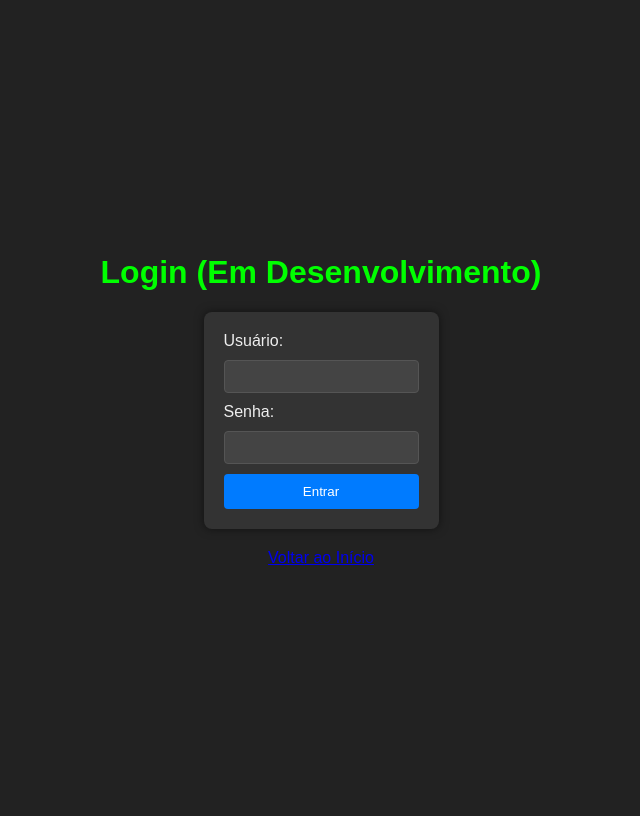
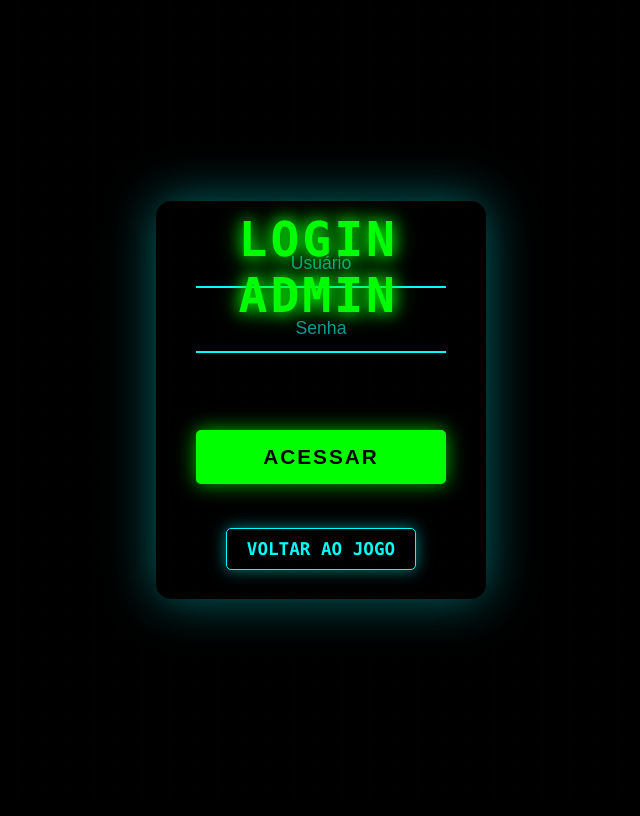
Before and after one commit to judbrito/combatSemStresS, a Flask app: page /login in a window 1280 px wide. Shown: the whole page, without its empty margins (319-959 px from the left). After the commit the page ends 627 px from the top, so only its background shows below. Run offline with Flask 3, Linux system fonts and the light colour scheme.

Commit message:
produção font jogador online fim

```diff
--- a/app.py
+++ b/app.py
@@ -103,14 +103,15 @@ def save_score():
 
 @app.route('/api/get_scores', methods=['GET'])
 def get_scores():
-    """Retorna todas as pontuações salvas do MongoDB, ordenadas decrescentemente pela pontuação."""
+    """Retorna todas as pontuações salvas do MongoDB, ordenadas crescentemente pela pontuação (do mais negativo ao mais positivo)."""
     if db is None:
         return jsonify({'message': 'Erro interno do servidor: Banco de dados não conectado.'}), 500
 
     try:
-        # Busca todas as pontuações, ordena por 'score' em ordem decrescente, e converte para lista
-        # O campo '_id' é excluído da resposta para evitar problemas de serialização JSON no frontend
-        scores_cursor = db[COLLECTION_NAME].find({}, {'_id': 0}).sort('score', -1)
+        # Busca todas as pontuações e ordena por 'score' em ordem CRESCENTE (1)
+        # Isso fará com que o maior número negativo (ex: -100) venha antes de um número negativo menor (ex: -10),
+        # e antes dos números positivos.
+        scores_cursor = db[COLLECTION_NAME].find({}, {'_id': 0}).sort('score', 1) # MUDANÇA AQUI: de -1 para 1
         scores_list = list(scores_cursor)
         return jsonify(scores_list), 200
     except Exception as e:
--- a/static/js/game.js
+++ b/static/js/game.js
@@ -607,7 +607,7 @@ function draw() {
             ctx.closePath();
 
             ctx.fillStyle = 'white';
-            ctx.font = 'bold 25px Arial';
+            ctx.font = 'bold 15px Arial';
             ctx.textAlign = 'center';
             ctx.textBaseline = 'middle';
             ctx.fillText(Math.abs(orb.value), orb.x, orb.y);
--- a/templates/login.html
+++ b/templates/login.html
@@ -3,59 +3,174 @@
 <head>
     <meta charset="UTF-8">
     <meta name="viewport" content="width=device-width, initial-scale=1.0">
-    <title>Tela de Login</title>
+    <title>Acesso Admin - Sorteio Emoção</title>
+    <link rel="stylesheet" href="{{ url_for('static', filename='css/style.css') }}">
     <style>
+        /* --- NOVO ESTILO PARA O PAINEL DE LOGIN --- */
         body {
-            font-family: Arial, sans-serif;
+            margin: 0;
+            padding: 0;
+            width: 100vw;
+            height: 100vh;
             display: flex;
+            flex-direction: column;
             justify-content: center;
             align-items: center;
-            height: 100vh;
-            background-color: #222;
-            color: #eee;
-            flex-direction: column;
+            background-color: #000; /* Fundo totalmente preto */
+            color: #00ffff; /* Cor padrão do texto (azul neon) */
+            font-family: 'Consolas', monospace; /* Fonte com estilo de terminal/código */
+            overflow: hidden; /* Evita scroll */
+            position: relative;
         }
-        h1 {
-            color: #00ff00;
+
+        /* Efeito de grade de fundo sutil (opcional, mas adiciona ao tema) */
+        body::before {
+            content: '';
+            position: absolute;
+            top: 0;
+            left: 0;
+            width: 100%;
+            height: 100%;
+            background-image: linear-gradient(0deg, transparent 24%, rgba(0,255,255,0.05) 25%, rgba(0,255,255,0.05) 26%, transparent 27%, transparent 74%, rgba(0,255,255,0.05) 75%, rgba(0,255,255,0.05) 76%, transparent 77%, transparent), linear-gradient(90deg, transparent 24%, rgba(0,255,255,0.05) 25%, rgba(0,255,255,0.05) 26%, transparent 27%, transparent 74%, rgba(0,255,255,0.05) 75%, rgba(0,255,255,0.05) 76%, transparent 77%, transparent);
+            background-size: 50px 50px;
+            z-index: 0;
+            opacity: 0.1;
         }
-        form {
-            background-color: #333;
-            padding: 20px;
-            border-radius: 8px;
-            box-shadow: 0 0 10px rgba(0,0,0,0.5);
+
+        .login-wrapper {
+            position: relative;
+            z-index: 1;
+            padding: 40px;
+            /* background-color: rgba(0, 0, 0, 0.6); */ /* Remover fundo da caixa para um look mais limpo */
+            border-radius: 15px;
+            /* border: 1px solid rgba(0, 255, 255, 0.5); */ /* Remover borda da caixa */
+            box-shadow: 0 0 50px rgba(0, 255, 255, 0.4); /* Sombra mais ampla e suave */
             display: flex;
             flex-direction: column;
-            gap: 10px;
+            align-items: center;
+            gap: 25px; /* Espaçamento entre os elementos */
         }
-        input[type="text"], input[type="password"] {
-            padding: 8px;
-            border-radius: 4px;
-            border: 1px solid #555;
-            background-color: #444;
+
+        .login-wrapper h1 {
+            font-size: 3em; /* Título maior */
+            color: #00ff00; /* Verde neon */
+            text-shadow: 0 0 15px #00ff00, 0 0 25px rgba(0, 255, 0, 0.8); /* Brilho mais forte */
+            margin: 0;
+            text-transform: uppercase;
+            letter-spacing: 3px;
+        }
+
+        .login-form {
+            display: flex;
+            flex-direction: column;
+            gap: 18px; /* Espaço entre os campos */
+            width: 100%;
+            max-width: 300px;
+        }
+
+        .login-form label {
+            display: none; /* Esconder labels, usar placeholder nos inputs */
+        }
+
+        .login-form input[type="text"],
+        .login-form input[type="password"] {
+            width: calc(100% - 24px); /* Ajusta para padding */
+            padding: 12px;
+            background-color: transparent; /* Fundo transparente */
+            border: none;
+            border-bottom: 2px solid #00ffff; /* Linha inferior azul neon */
             color: #fff;
+            font-size: 1.1em;
+            text-align: center;
+            outline: none; /* Remove outline padrão */
+            transition: border-color 0.3s ease, box-shadow 0.3s ease;
         }
-        button {
-            padding: 10px;
+
+        .login-form input[type="text"]::placeholder,
+        .login-form input[type="password"]::placeholder {
+            color: rgba(0, 255, 255, 0.6); /* Cor do placeholder */
+        }
+
+        .login-form input[type="text"]:focus,
+        .login-form input[type="password"]:focus {
+            border-color: #00ff00; /* Linha inferior verde neon no foco */
+            box-shadow: 0 5px 15px rgba(0, 255, 0, 0.3); /* Sombra de brilho abaixo do input */
+        }
+
+        .login-form button[type="submit"] {
+            background-color: #00ff00; /* Verde neon */
+            color: #000;
             border: none;
-            border-radius: 4px;
-            background-color: #007bff;
-            color: white;
+            border-radius: 5px; /* Bordas levemente arredondadas */
+            padding: 15px 30px;
             cursor: pointer;
+            font-size: 1.3em; /* Botão maior */
+            font-weight: bold;
+            transition: background-color 0.3s ease, box-shadow 0.3s ease, transform 0.2s ease;
+            box-shadow: 0 0 20px rgba(0, 255, 0, 0.7); /* Brilho do botão */
+            text-transform: uppercase;
+            letter-spacing: 2px;
+            margin-top: 15px;
         }
-        button:hover {
-            background-color: #0056b3;
+
+        .login-form button[type="submit"]:hover {
+            background-color: #00cc00; /* Verde mais escuro no hover */
+            box-shadow: 0 0 30px rgba(0, 255, 0, 1); /* Brilho mais intenso no hover */
+            transform: translateY(-3px);
+        }
+
+        .error-message {
+            color: #ff4500; /* Laranja avermelhado para erro */
+            font-size: 1em;
+            margin-top: -10px;
+            min-height: 20px;
+            text-shadow: 0 0 8px rgba(255, 69, 0, 0.8); /* Brilho no erro */
+        }
+
+        .back-link {
+            margin-top: 30px;
+        }
+
+        .back-link a {
+            color: #00ffff;
+            text-decoration: none;
+            font-size: 1.1em;
+            padding: 10px 20px;
+            border: 1px solid #00ffff;
+            border-radius: 5px;
+            transition: background-color 0.3s ease, color 0.3s ease, box-shadow 0.3s ease;
+            box-shadow: 0 0 15px rgba(0, 255, 255, 0.5); /* Brilho no link */
+            font-weight: bold;
+            text-transform: uppercase;
+        }
+
+        .back-link a:hover {
+            background-color: #00ffff;
+            color: #000;
+            box-shadow: 0 0 25px rgba(0, 255, 255, 1);
         }
     </style>
 </head>
 <body>
-    <h1>Login (Em Desenvolvimento)</h1>
-    <form>
-        <label for="username">Usuário:</label>
-        <input type="text" id="username" name="username">
-        <label for="password">Senha:</label>
-        <input type="password" id="password" name="password">
-        <button type="submit">Entrar</button>
-    </form>
-    <p style="margin-top: 20px;"><a href="/">Voltar ao Início</a></p>
+    <div class="login-wrapper">
+        <h1>LOGIN ADMIN</h1>
+        <form class="login-form" method="POST" action="/login">
+            <label for="username">Usuário:</label>
+            <input type="text" id="username" name="username" placeholder="Usuário" required>
+
+            <label for="password">Senha:</label>
+            <input type="password" id="password" name="password" placeholder="Senha" required>
+
+            {% if error %}
+            <p class="error-message">{{ error }}</p>
+            {% else %}
+            <p class="error-message"></p> {% endif %}
+
+            <button type="submit">Acessar</button>
+        </form>
+        <div class="back-link">
+            <a href="/">Voltar ao Jogo</a>
+        </div>
+    </div>
 </body>
 </html>
```
